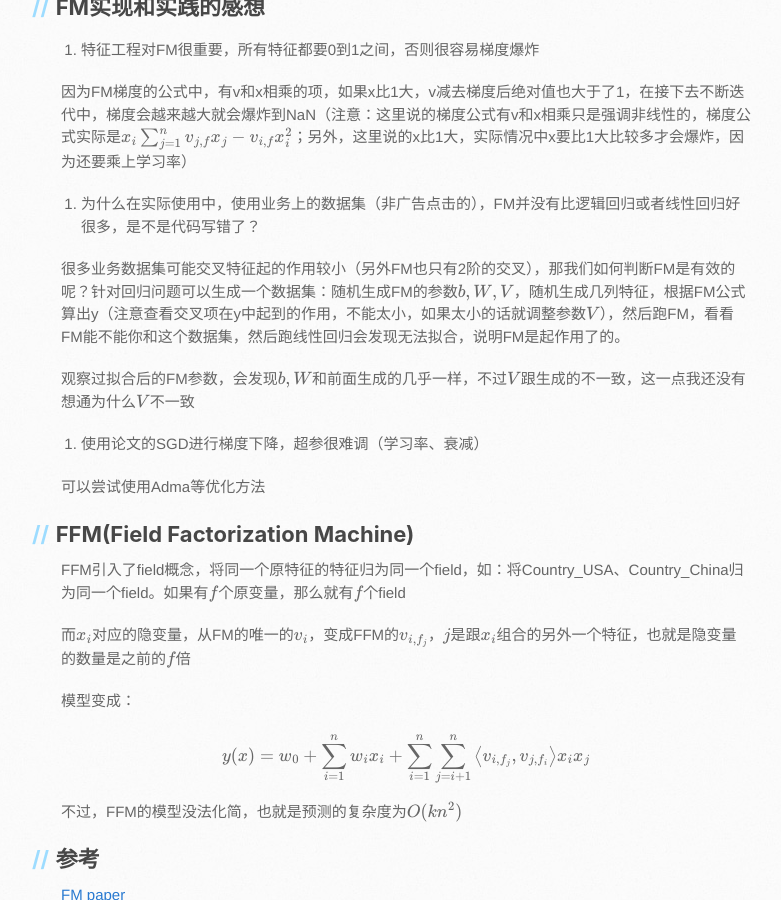
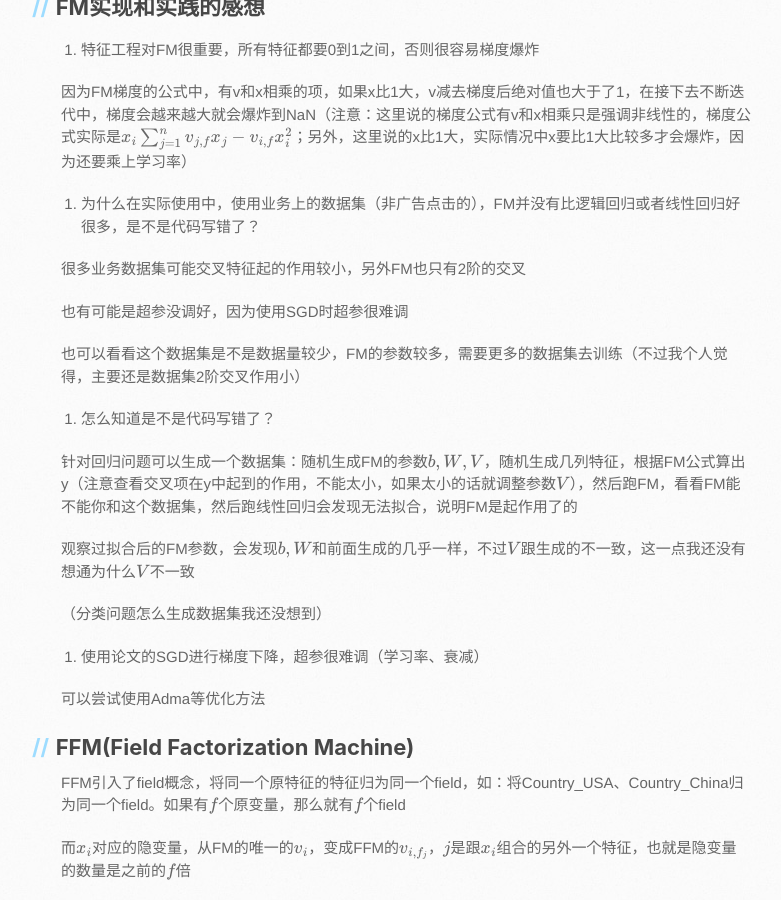
Before and after one commit to hahadsg/hahadsg.github.io, a Jekyll site: the page built from ComputationalAdvertising/CTR/FM.md, in a window 1280 px wide and 900 px high, scrolled down 1549 px. Shown: the whole window, without its empty margins (109-890 px from the left). Built offline with Jekyll 4.4.1, drawn with Linux system fonts in a browser that asks for light colours; our own code applies the rules of GitHub Pages for plain Markdown files; formulas are drawn with MathJax 3; the repository's description, which GitHub fills in, is left out.

Commit message:
update CA/CTR/FM

```diff
--- a/ComputationalAdvertising/CTR/FM.md
+++ b/ComputationalAdvertising/CTR/FM.md
@@ -69,11 +69,21 @@ $$\sum\limits^n_{i=1}\sum\limits^n_{j=i+1}\left< v_i, v_j \right>x_ix_j = \frac{
 
 2. 为什么在实际使用中，使用业务上的数据集（非广告点击的），FM并没有比逻辑回归或者线性回归好很多，是不是代码写错了？
 
-  很多业务数据集可能交叉特征起的作用较小（另外FM也只有2阶的交叉），那我们如何判断FM是有效的呢？针对回归问题可以生成一个数据集：随机生成FM的参数$$b, W, V$$，随机生成几列特征，根据FM公式算出y（注意查看交叉项在y中起到的作用，不能太小，如果太小的话就调整参数$$V$$），然后跑FM，看看FM能不能你和这个数据集，然后跑线性回归会发现无法拟合，说明FM是起作用了的。
+  很多业务数据集可能交叉特征起的作用较小，另外FM也只有2阶的交叉
+
+  也有可能是超参没调好，因为使用SGD时超参很难调
+
+  也可以看看这个数据集是不是数据量较少，FM的参数较多，需要更多的数据集去训练（不过我个人觉得，主要还是数据集2阶交叉作用小）
+
+3. 怎么知道是不是代码写错了？
+
+  针对回归问题可以生成一个数据集：随机生成FM的参数$$b, W, V$$，随机生成几列特征，根据FM公式算出y（注意查看交叉项在y中起到的作用，不能太小，如果太小的话就调整参数$$V$$），然后跑FM，看看FM能不能你和这个数据集，然后跑线性回归会发现无法拟合，说明FM是起作用了的
 
   观察过拟合后的FM参数，会发现$$b, W$$和前面生成的几乎一样，不过$$V$$跟生成的不一致，这一点我还没有想通为什么$$V$$不一致
 
-3. 使用论文的SGD进行梯度下降，超参很难调（学习率、衰减）
+  （分类问题怎么生成数据集我还没想到）
+
+4. 使用论文的SGD进行梯度下降，超参很难调（学习率、衰减）
 
   可以尝试使用Adma等优化方法
 
```
